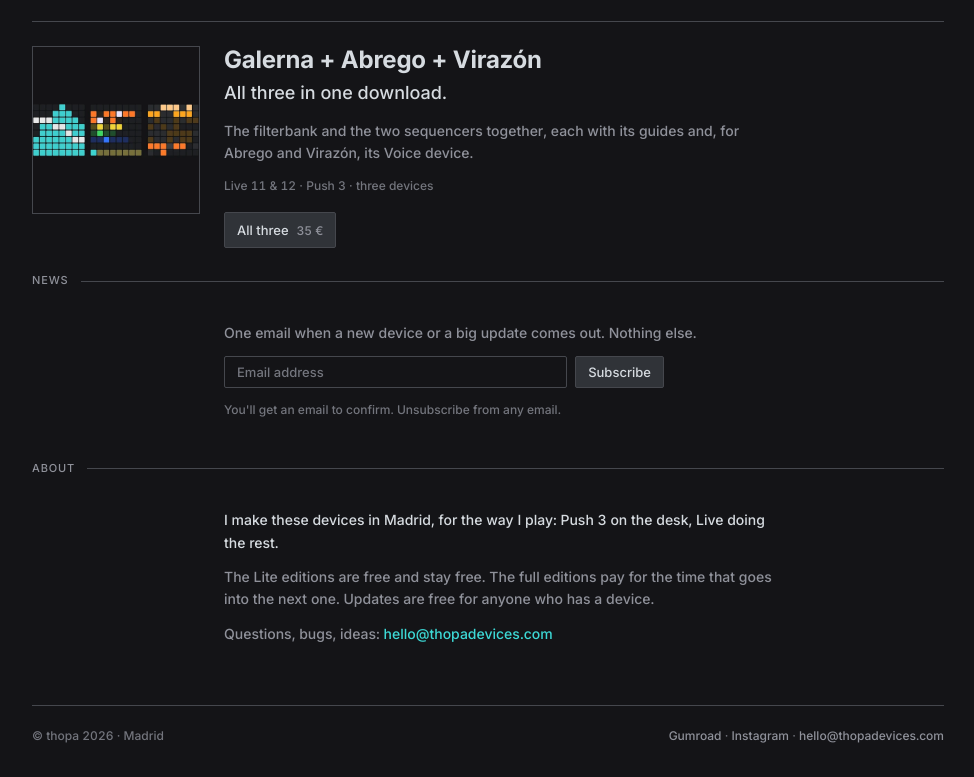
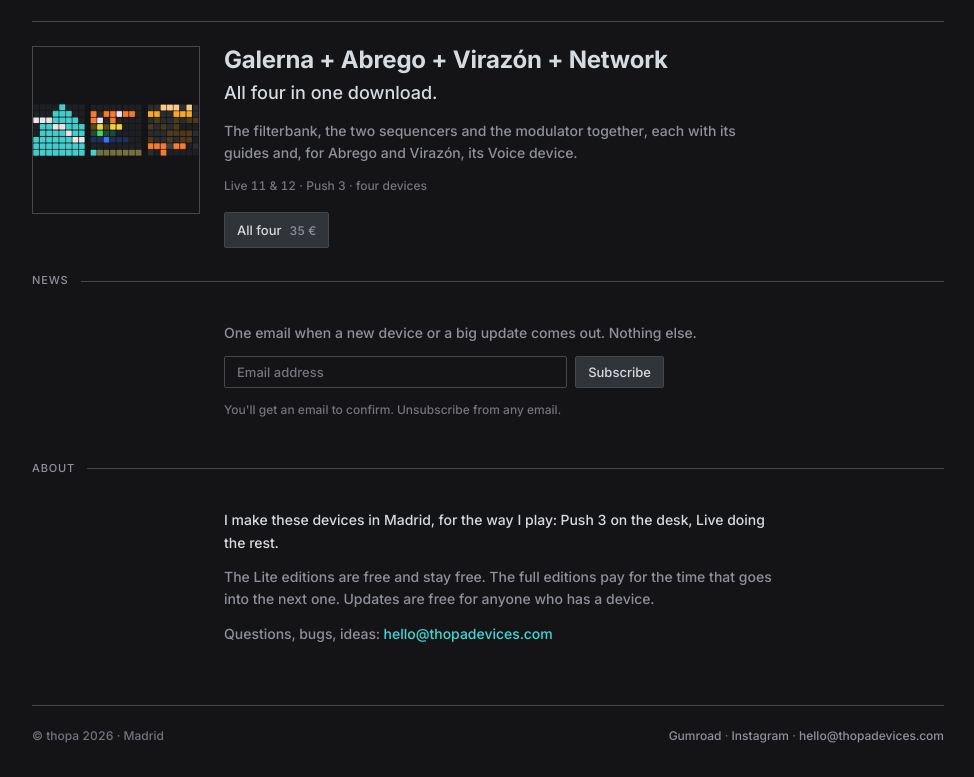
Before and after one commit to thopa/thopa.github.io, a plain HTML site: page index.html in a window 1280 px wide. Shown: the part 1731-2508 px from the top of the page, without its empty margins (152-1126 px from the left). Drawn offline with Linux system fonts and the light colour scheme.

Commit message:
Bundle: Network joins (four devices)

```diff
--- a/index.html
+++ b/index.html
@@ -195,12 +195,12 @@ footer a{color:var(--label)}
 <article class="dev" id="bundle">
   <a href="https://thopa.gumroad.com/l/bundle" tabindex="-1" aria-hidden="true"><img src="img/bundle.webp" width="168" height="168" alt=""></a>
   <div>
-    <h2>Galerna + Abrego + Virazón</h2>
-    <p class="line">All three in one download.</p>
-    <p class="what">The filterbank and the two sequencers together, each with its guides and, for Abrego and Virazón, its Voice device.</p>
-    <p class="spec">Live 11 &amp; 12 · Push 3 · three devices</p>
+    <h2>Galerna + Abrego + Virazón + Network</h2>
+    <p class="line">All four in one download.</p>
+    <p class="what">The filterbank, the two sequencers and the modulator together, each with its guides and, for Abrego and Virazón, its Voice device.</p>
+    <p class="spec">Live 11 &amp; 12 · Push 3 · four devices</p>
     <div class="get">
-      <a class="btn" href="https://thopa.gumroad.com/l/bundle">All three <span>35 €</span></a>
+      <a class="btn" href="https://thopa.gumroad.com/l/bundle">All four <span>35 €</span></a>
     </div>
   </div>
 </article>
```
